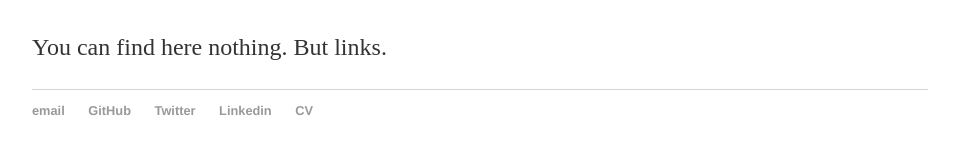
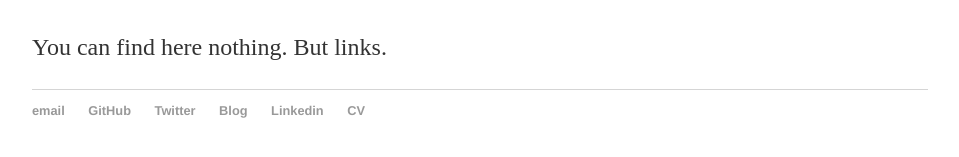
Before and after one commit to idvoretskyi/idvoretskyi.github.io, a Jekyll site: the page built from index.html, in a window 1280 px wide. Shown: the part 166-323 px from the top of the page, without its empty margins (160-1119 px from the left). Built offline with Jekyll 4.4.1, drawn with Linux system fonts in a browser that asks for light colours.

Commit message:
Blog link added

```diff
--- a/_layouts/default.html
+++ b/_layouts/default.html
@@ -21,6 +21,7 @@
                     <li><a href="mailto:ihor.dvoretskyi@gmail.com">email</a></li>
                     <li><a href="https://github.com/idvoretskyi">GitHub</a></li>
                     <li><a href="https://twitter.com/idvoretskyi">Twitter</a></li>
+                    <li><a href="https://medium.com/@idvoretskyi">Blog</a></li>
                     <li><a href="https://ua.linkedin.com/in/idvoretskyi">Linkedin</a></li>
                     <li><a href="https://docs.google.com/document/d/1TPfrztxtKl4BttgsRYC7jcwoDDV_kehOZFvzzpdjDyc/pub">CV</a><li>
                 </ul>
```
